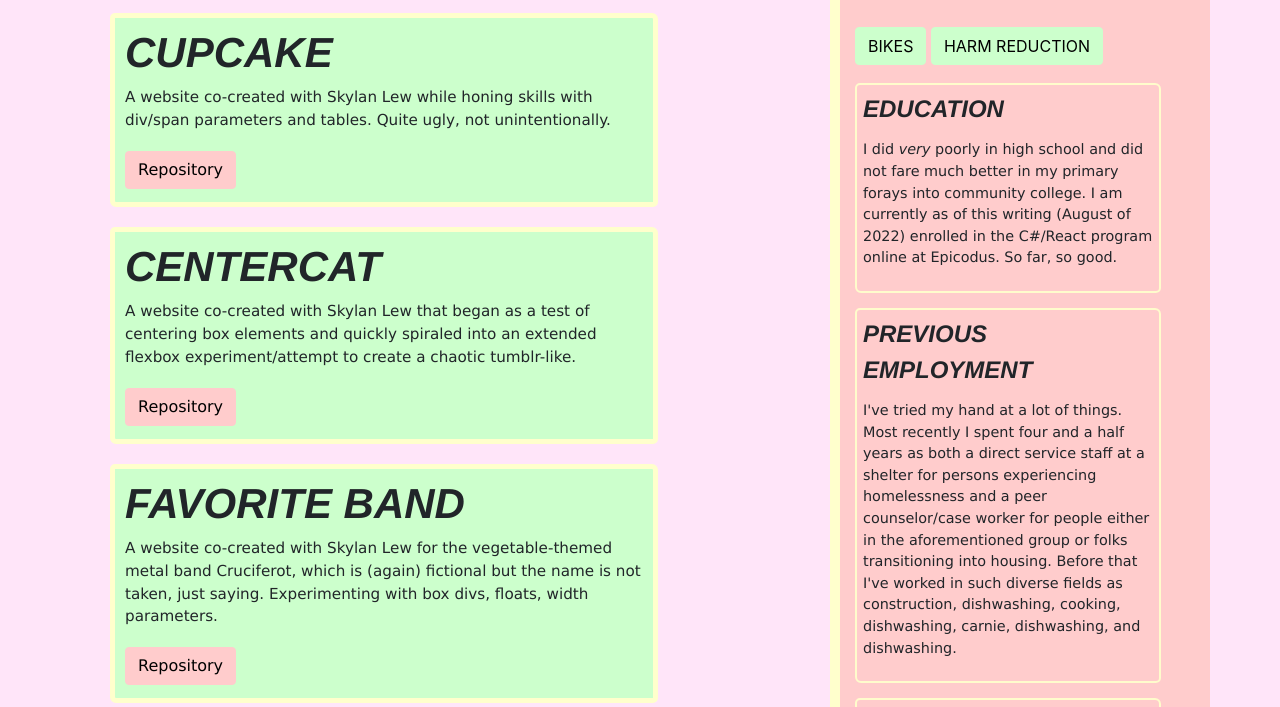
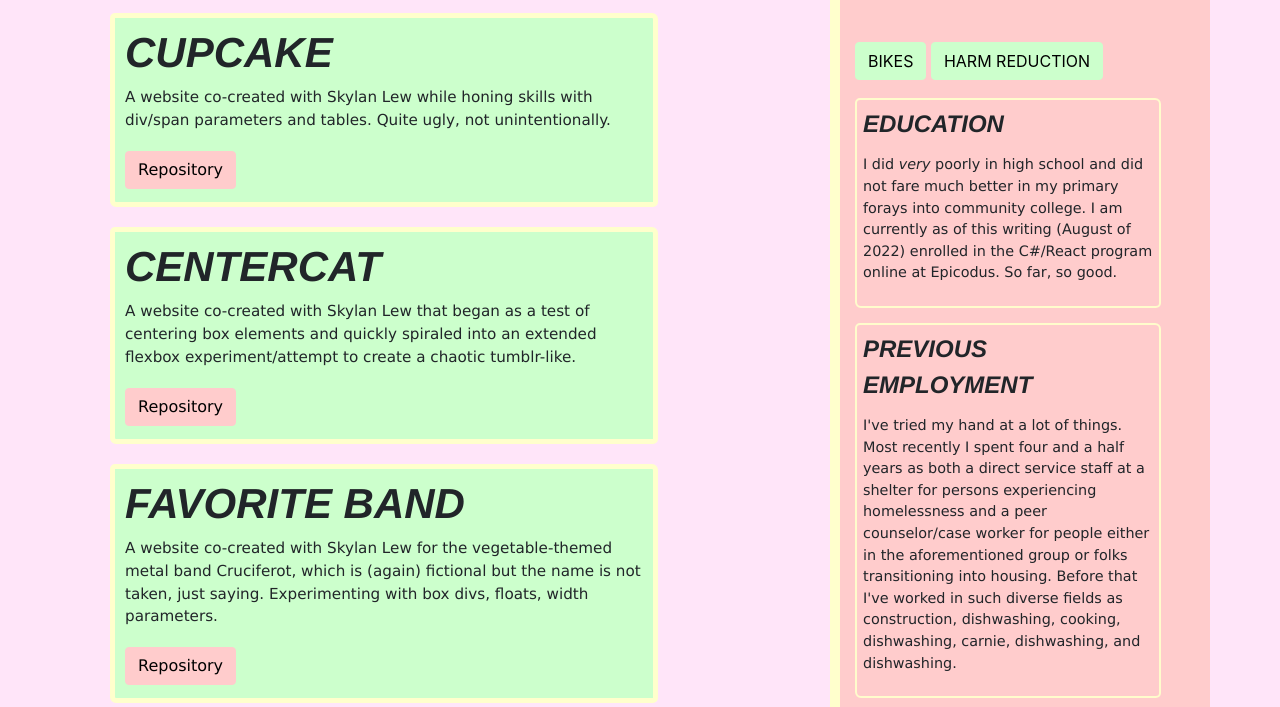
Before and after one commit to Nalundquist/portfolio, a plain HTML site: page index.html in a window 1280 px wide. Shown: the part 764-1471 px from the top of the page. Drawn offline with Linux system fonts and the light colour scheme.

```diff
--- a/css/styles.css
+++ b/css/styles.css
@@ -27,6 +27,7 @@ body {
 	border-radius: 5px 6px 5px 6px;
 	font-family: 'Lucida Sans', 'Lucida Sans Regular', 'Lucida Grande', 'Lucida Sans Unicode', Geneva, Verdana, sans-serif;
 	margin-top: 15px;
+	margin-bottom: 15px;
 	padding: 6px;
 	width: 90%;
 }
```
Also changed, not shown: bikes.html (+0 -2 lines), 1 other file.
